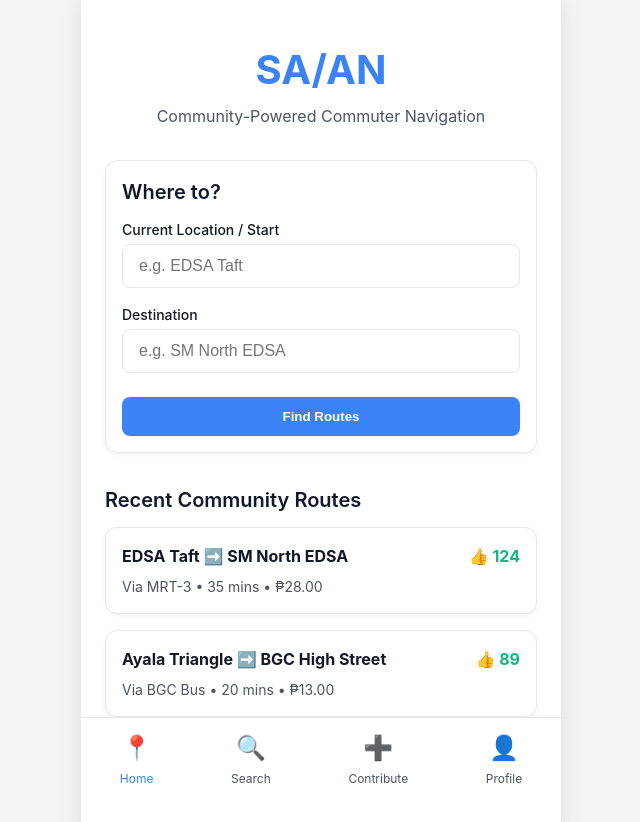
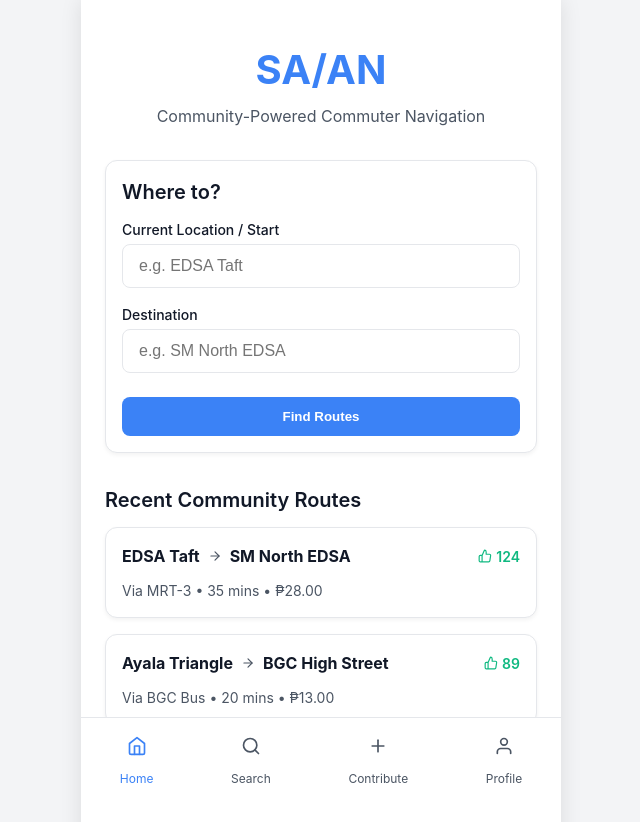
Before and after one commit to Allen-Belano/SA-AN, a React app in the folder frontend/: page / in a window 1280 px wide. Shown: the top 822 px of the page, without its empty margins (319-959 px from the left). Built offline with nearby package versions, Linux system fonts and the light colour scheme; the HTML template or start-up script is replaced by a standard one.

Commit message:
Cleaning and Polishing

```diff
--- a/frontend/src/App.jsx
+++ b/frontend/src/App.jsx
@@ -11,19 +11,27 @@ const BottomNav = () => {
   return (
     <div className="bottom-nav">
       <Link to="/" className={isActive('/')}>
-        <div className="nav-icon">📍</div>
+        <div className="nav-icon">
+          <svg width="20" height="20" viewBox="0 0 24 24" fill="none" stroke="currentColor" strokeWidth="2" strokeLinecap="round" strokeLinejoin="round"><path d="M3 9l9-7 9 7v11a2 2 0 0 1-2 2H5a2 2 0 0 1-2-2z"></path><polyline points="9 22 9 12 15 12 15 22"></polyline></svg>
+        </div>
         Home
       </Link>
       <Link to="/search" className={isActive('/search')}>
-        <div className="nav-icon">🔍</div>
+        <div className="nav-icon">
+          <svg width="20" height="20" viewBox="0 0 24 24" fill="none" stroke="currentColor" strokeWidth="2" strokeLinecap="round" strokeLinejoin="round"><circle cx="11" cy="11" r="8"></circle><line x1="21" y1="21" x2="16.65" y2="16.65"></line></svg>
+        </div>
         Search
       </Link>
       <Link to="/contribute" className={isActive('/contribute')}>
-        <div className="nav-icon">➕</div>
+        <div className="nav-icon">
+          <svg width="20" height="20" viewBox="0 0 24 24" fill="none" stroke="currentColor" strokeWidth="2" strokeLinecap="round" strokeLinejoin="round"><line x1="12" y1="5" x2="12" y2="19"></line><line x1="5" y1="12" x2="19" y2="12"></line></svg>
+        </div>
         Contribute
       </Link>
       <Link to="/profile" className={isActive('/profile')}>
-        <div className="nav-icon">👤</div>
+        <div className="nav-icon">
+          <svg width="20" height="20" viewBox="0 0 24 24" fill="none" stroke="currentColor" strokeWidth="2" strokeLinecap="round" strokeLinejoin="round"><path d="M20 21v-2a4 4 0 0 0-4-4H8a4 4 0 0 0-4 4v2"></path><circle cx="12" cy="7" r="4"></circle></svg>
+        </div>
         Profile
       </Link>
     </div>
--- a/frontend/src/index.css
+++ b/frontend/src/index.css
@@ -31,11 +31,12 @@
 }
 
 body {
-  font-family: 'Inter', system-ui, -apple-system, sans-serif;
+  font-family: -apple-system, BlinkMacSystemFont, "Segoe UI", Roboto, "Helvetica Neue", Arial, sans-serif;
   background-color: var(--background-light);
   color: var(--text-primary);
   line-height: 1.5;
   -webkit-font-smoothing: antialiased;
+  -moz-osx-font-smoothing: grayscale;
 }
 
 /* Mobile App Wrapper */
@@ -44,7 +45,7 @@ body {
   margin: 0 auto;
   min-height: 100vh;
   background-color: var(--surface-light);
-  box-shadow: 0 0 20px rgba(0,0,0,0.1);
+  box-shadow: 0 0 20px rgba(0, 0, 0, 0.1);
   display: flex;
   flex-direction: column;
   position: relative;
@@ -57,21 +58,38 @@ body {
 }
 
 /* Typography */
-h1 { font-size: 1.75rem; font-weight: 700; margin-bottom: 1rem; }
-h2 { font-size: 1.25rem; font-weight: 600; margin-bottom: 0.75rem; }
-p { margin-bottom: 1rem; color: var(--text-secondary); }
+h1 {
+  font-size: 1.75rem;
+  font-weight: 700;
+  margin-bottom: 1rem;
+}
+
+h2 {
+  font-size: 1.25rem;
+  font-weight: 600;
+  margin-bottom: 0.75rem;
+}
+
+p {
+  margin-bottom: 1rem;
+  color: var(--text-secondary);
+}
 
 /* Inputs and Forms */
 .input-group {
   margin-bottom: 1rem;
 }
+
 .input-group label {
   display: block;
   font-size: 0.875rem;
   font-weight: 500;
   margin-bottom: 0.25rem;
 }
-input, select, textarea {
+
+input,
+select,
+textarea {
   width: 100%;
   padding: 0.75rem 1rem;
   border: 1px solid var(--border-color);
@@ -81,7 +99,10 @@ input, select, textarea {
   font-size: 1rem;
   transition: all 0.2s ease;
 }
-input:focus, select:focus, textarea:focus {
+
+input:focus,
+select:focus,
+textarea:focus {
   outline: none;
   border-color: var(--primary-color);
   box-shadow: 0 0 0 3px rgba(59, 130, 246, 0.2);
@@ -99,14 +120,18 @@ input:focus, select:focus, textarea:focus {
   transition: all 0.2s ease;
   width: 100%;
 }
+
 .btn-primary {
   background-color: var(--primary-color);
   color: white;
 }
-.btn-primary:active, .btn-primary:hover {
+
+.btn-primary:active,
+.btn-primary:hover {
   background-color: var(--primary-hover);
   transform: translateY(-1px);
 }
+
 .btn-secondary {
   background-color: var(--secondary-color);
   color: white;
@@ -119,7 +144,7 @@ input:focus, select:focus, textarea:focus {
   border-radius: 0.75rem;
   padding: 1rem;
   margin-bottom: 1rem;
-  box-shadow: 0 2px 4px rgba(0,0,0,0.05);
+  box-shadow: 0 2px 4px rgba(0, 0, 0, 0.05);
 }
 
 /* Route Steps */
@@ -128,6 +153,7 @@ input:focus, select:focus, textarea:focus {
   position: relative;
   margin-bottom: 1.5rem;
 }
+
 .step-icon {
   width: 2rem;
   height: 2rem;
@@ -140,12 +166,14 @@ input:focus, select:focus, textarea:focus {
   font-weight: bold;
   z-index: 1;
 }
+
 .step-content {
   margin-left: 1rem;
   padding-bottom: 1.5rem;
   border-bottom: 1px solid var(--border-color);
   flex: 1;
 }
+
 .step-item::after {
   content: '';
   position: absolute;
@@ -157,9 +185,11 @@ input:focus, select:focus, textarea:focus {
   transform: translateX(-50%);
   z-index: 0;
 }
+
 .step-item:last-child::after {
   display: none;
 }
+
 .step-item:last-child .step-content {
   border-bottom: none;
   padding-bottom: 0;
@@ -176,6 +206,7 @@ input:focus, select:focus, textarea:focus {
   bottom: 0;
   z-index: 10;
 }
+
 .nav-item {
   display: flex;
   flex-direction: column;
@@ -184,9 +215,11 @@ input:focus, select:focus, textarea:focus {
   text-decoration: none;
   font-size: 0.75rem;
 }
+
 .nav-item.active {
   color: var(--primary-color);
 }
+
 .nav-icon {
   font-size: 1.5rem;
   margin-bottom: 0.25rem;
--- a/frontend/src/pages/Home.jsx
+++ b/frontend/src/pages/Home.jsx
@@ -52,16 +52,30 @@ const Home = () => {
       <div style={{ marginTop: '2rem' }}>
         <h2>Recent Community Routes</h2>
         <div className="card" onClick={() => navigate('/route/1')} style={{ cursor: 'pointer' }}>
-          <div style={{ display: 'flex', justifyContent: 'space-between', marginBottom: '0.5rem' }}>
-            <strong>EDSA Taft ➡️ SM North EDSA</strong>
-            <span style={{ color: 'var(--secondary-color)', fontWeight: 'bold' }}>👍 124</span>
+          <div style={{ display: 'flex', justifyContent: 'space-between', alignItems: 'center', marginBottom: '0.75rem' }}>
+            <strong style={{ display: 'flex', alignItems: 'center', gap: '0.5rem' }}>
+              EDSA Taft
+              <svg width="14" height="14" viewBox="0 0 24 24" fill="none" stroke="currentColor" strokeWidth="2" strokeLinecap="round" strokeLinejoin="round" style={{ color: 'var(--text-secondary)' }}><line x1="5" y1="12" x2="19" y2="12"></line><polyline points="12 5 19 12 12 19"></polyline></svg>
+              SM North EDSA
+            </strong>
+            <span style={{ color: 'var(--secondary-color)', fontWeight: '600', display: 'flex', alignItems: 'center', gap: '0.25rem', fontSize: '0.875rem' }}>
+              <svg width="14" height="14" viewBox="0 0 24 24" fill="none" stroke="currentColor" strokeWidth="2" strokeLinecap="round" strokeLinejoin="round"><path d="M14 9V5a3 3 0 0 0-3-3l-4 9v11h11.28a2 2 0 0 0 2-1.7l1.38-9a2 2 0 0 0-2-2.3zM7 22H4a2 2 0 0 1-2-2v-7a2 2 0 0 1 2-2h3"></path></svg>
+              124
+            </span>
           </div>
           <p style={{ margin: 0, fontSize: '0.875rem' }}>Via MRT-3 • 35 mins • ₱28.00</p>
         </div>
         <div className="card" onClick={() => navigate('/route/2')} style={{ cursor: 'pointer' }}>
-          <div style={{ display: 'flex', justifyContent: 'space-between', marginBottom: '0.5rem' }}>
-            <strong>Ayala Triangle ➡️ BGC High Street</strong>
-            <span style={{ color: 'var(--secondary-color)', fontWeight: 'bold' }}>👍 89</span>
+          <div style={{ display: 'flex', justifyContent: 'space-between', alignItems: 'center', marginBottom: '0.75rem' }}>
+            <strong style={{ display: 'flex', alignItems: 'center', gap: '0.5rem' }}>
+              Ayala Triangle
+              <svg width="14" height="14" viewBox="0 0 24 24" fill="none" stroke="currentColor" strokeWidth="2" strokeLinecap="round" strokeLinejoin="round" style={{ color: 'var(--text-secondary)' }}><line x1="5" y1="12" x2="19" y2="12"></line><polyline points="12 5 19 12 12 19"></polyline></svg>
+              BGC High Street
+            </strong>
+            <span style={{ color: 'var(--secondary-color)', fontWeight: '600', display: 'flex', alignItems: 'center', gap: '0.25rem', fontSize: '0.875rem' }}>
+              <svg width="14" height="14" viewBox="0 0 24 24" fill="none" stroke="currentColor" strokeWidth="2" strokeLinecap="round" strokeLinejoin="round"><path d="M14 9V5a3 3 0 0 0-3-3l-4 9v11h11.28a2 2 0 0 0 2-1.7l1.38-9a2 2 0 0 0-2-2.3zM7 22H4a2 2 0 0 1-2-2v-7a2 2 0 0 1 2-2h3"></path></svg>
+              89
+            </span>
           </div>
           <p style={{ margin: 0, fontSize: '0.875rem' }}>Via BGC Bus • 20 mins • ₱13.00</p>
         </div>
```
Also changed, not shown: frontend/vercel.json (added).
